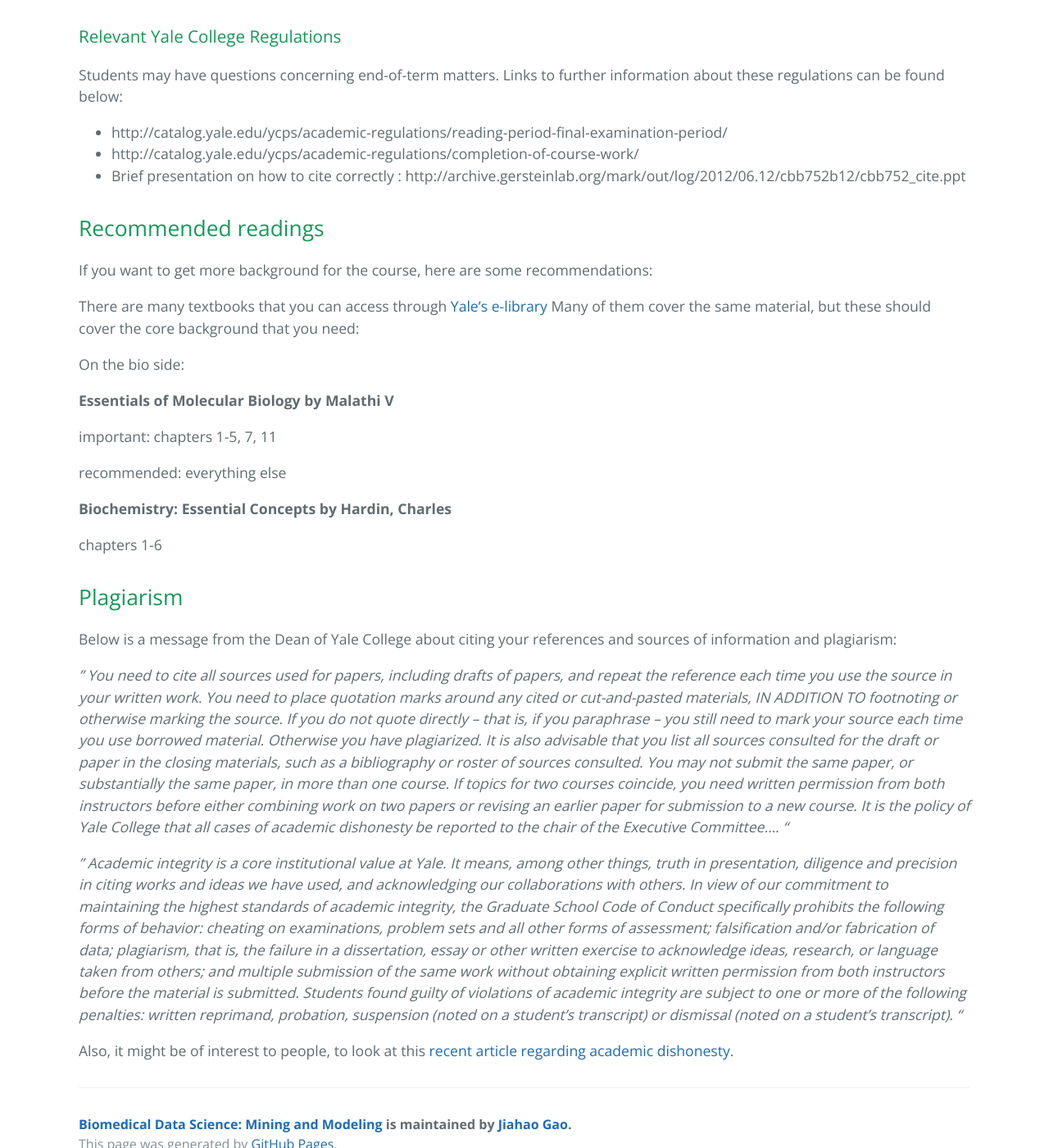
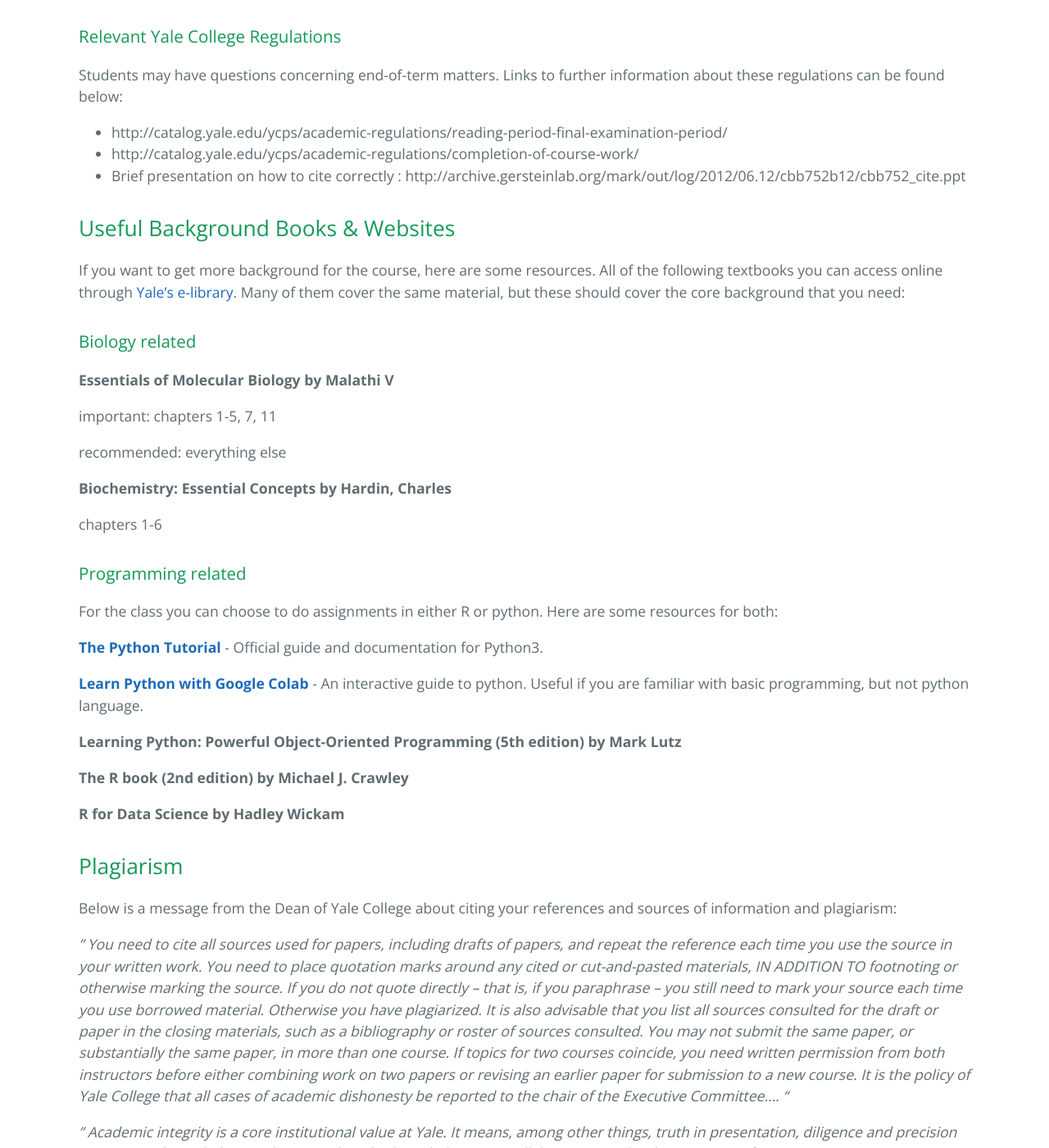
Before and after one commit to gersteinlab/cbb752b23, a Jekyll site: the page built from info.md, in a window 1280 px wide and 1400 px high, scrolled down 2167 px. Shown: the whole window at 82% size. Built offline with Jekyll 4.4.1, drawn with Linux system fonts in a browser that asks for light colours.

Commit message:
Update info.md

```diff
--- a/info.md
+++ b/info.md
@@ -62,14 +62,11 @@ Students may have questions concerning end-of-term matters. Links to further inf
 - http://catalog.yale.edu/ycps/academic-regulations/completion-of-course-work/
 - Brief presentation on how to cite correctly : http://archive.gersteinlab.org/mark/out/log/2012/06.12/cbb752b12/cbb752_cite.ppt
 
-## Recommended readings
+## Useful Background Books & Websites
 
-If you want to get more background for the course, here are some recommendations:
+If you want to get more background for the course, here are some resources. All of the following textbooks you can access online through [Yale's e-library](https://elibrary.med.yale.edu/). Many of them cover the same material, but these should cover the core background that you need:
 
-There are many textbooks that you can access through [Yale's e-library](https://elibrary.med.yale.edu/)
-Many of them cover the same material, but these should cover the core background that you need:
-
-On the bio side:
+### Biology related
 
 **Essentials of Molecular Biology by Malathi V**
 
@@ -80,6 +77,20 @@ recommended: everything else
 **Biochemistry: Essential Concepts by Hardin, Charles**
 
 chapters 1-6
+
+### Programming related
+For the class you can choose to do assignments in either R or python. Here are some resources for both:
+
+**[The Python Tutorial](https://docs.python.org/3/tutorial/)** - Official guide and documentation for Python3.
+
+**[Learn Python with Google Colab](https://colab.research.google.com/github/cs231n/cs231n.github.io/blob/master/python-colab.ipynb)** - An interactive guide to python. Useful if you are familiar with basic programming, but not python language.
+
+**Learning Python: Powerful Object-Oriented Programming (5th edition) by Mark Lutz**
+
+**The R book (2nd edition) by Michael J. Crawley**
+
+**R for Data Science by Hadley Wickam**
+
 
 
 ## Plagiarism
```
